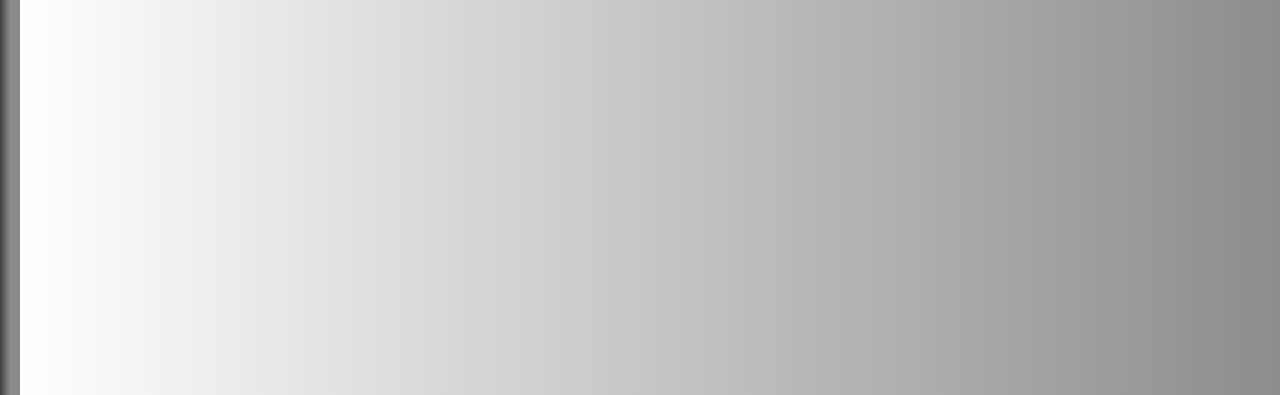
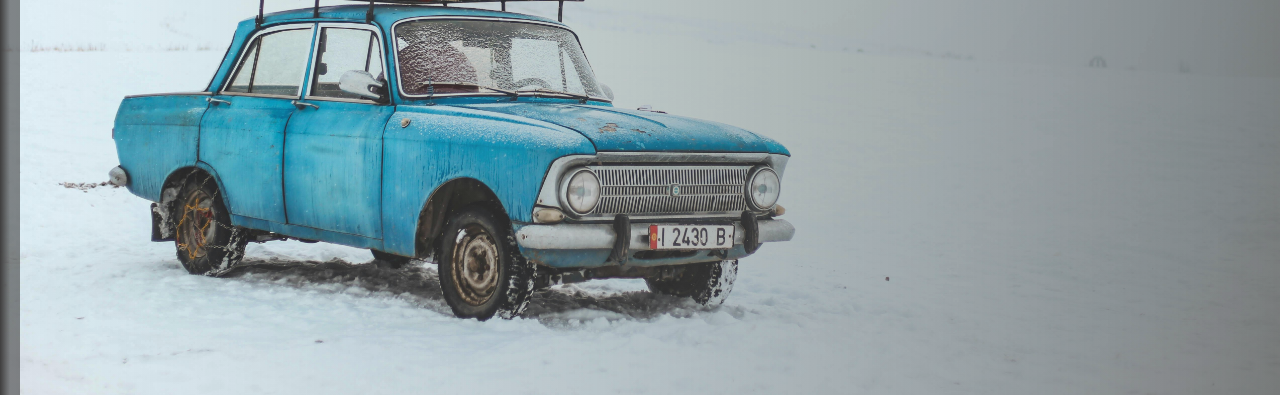
Before and after one commit to ayoub-lmk/Renaut-Mazzarati, a plain HTML site: page index.html in a window 1280 px wide. Shown: the part 405-800 px from the top of the page. Drawn offline with Linux system fonts and the light colour scheme.

Commit message:
Update style.css

```diff
--- a/style.css
+++ b/style.css
@@ -9,7 +9,7 @@
   display: flex;
   width: 100vw;
   background-image: linear-gradient(90deg, transparent, rgba(73, 73, 73, 0.64)),
-    url(imgs/pexels-ozgomz-849835.jpg);
+    url(pexels-ozgomz-849835.jpg);
   background-size: cover;
   background-position: 20px, 0;
   position: relative;
```
